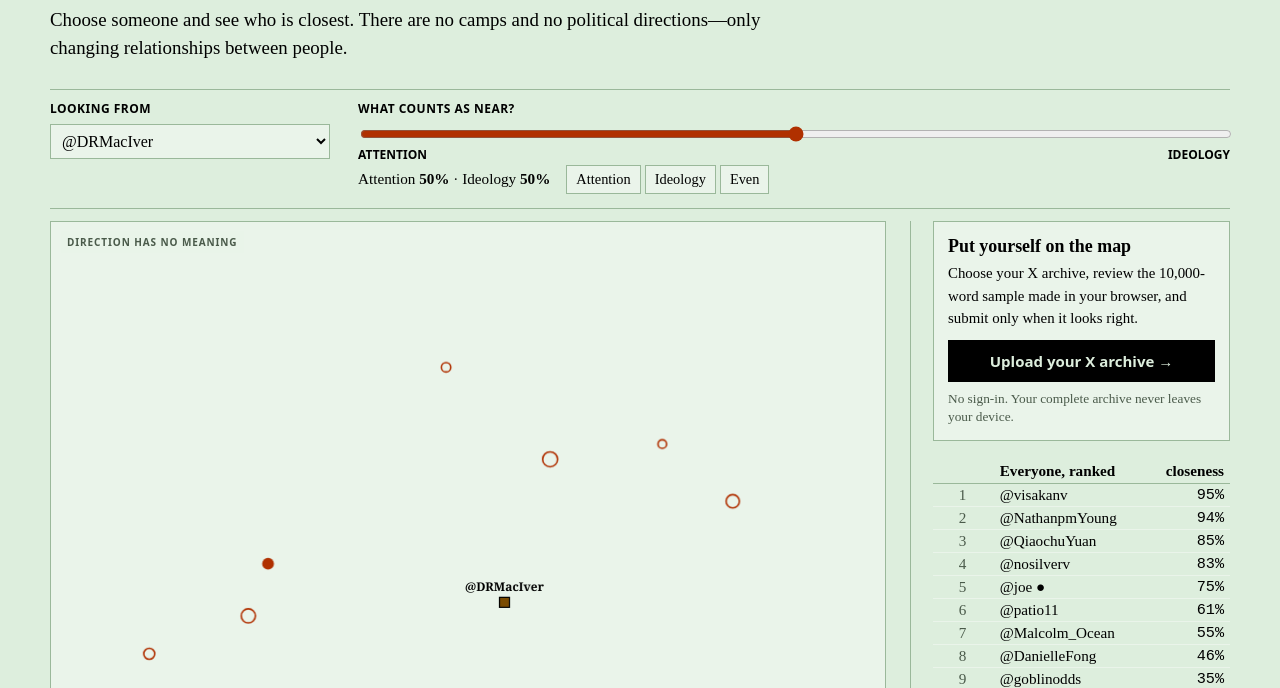
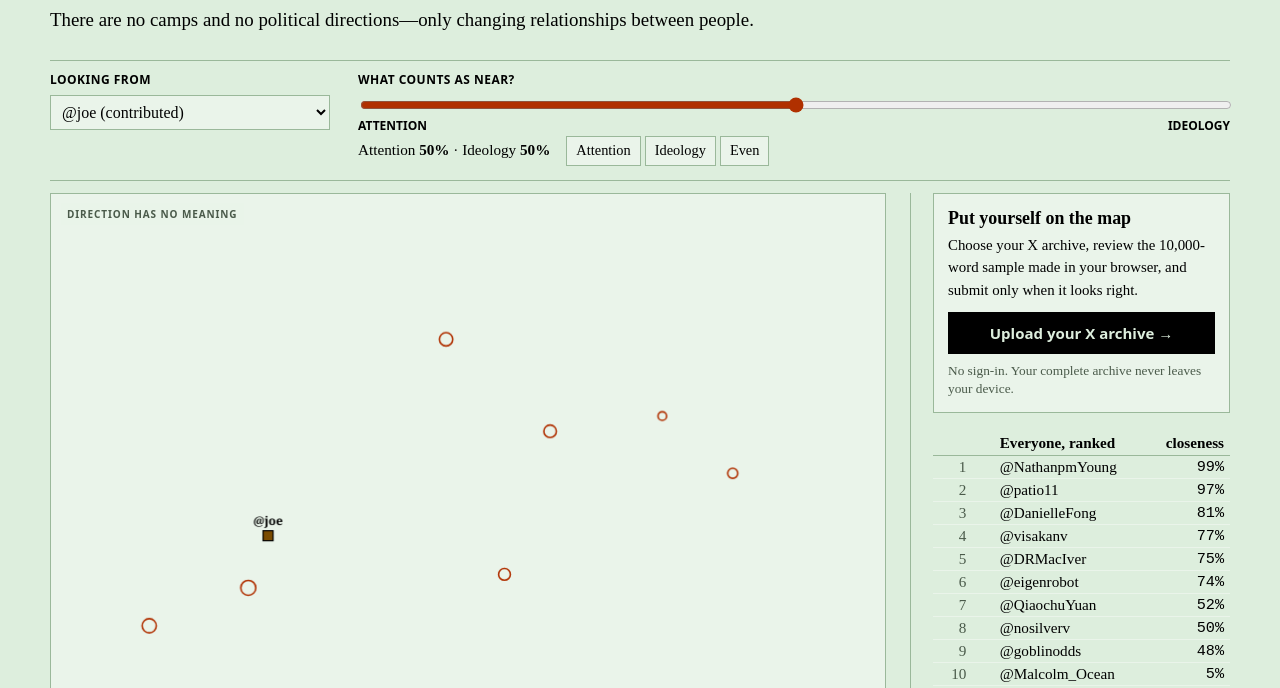
Before and after one commit to jnathan9/thestalwart.com, a plain HTML site: page meetyourneighbors/index.html in a window 1280 px wide. Shown: the part 112-800 px from the top of the page. Drawn offline with Linux system fonts and the light colour scheme.

Commit message:
Improve Meet Your Neighbors map-first experience

```diff
--- a/meetyourneighbors/index.html
+++ b/meetyourneighbors/index.html
@@ -154,8 +154,8 @@ table.nb td.k { width: 1.4em; color: var(--keep); font-weight: bold; }
 <header class="site-hero">
   <p class="eyebrow">MEET YOUR NEIGHBORS</p>
   <h1>Find your neighbors, not your neighborhood.</h1>
-  <p class="lede">Choose someone and see who is closest. There are no camps and
-  no political directions&mdash;only changing relationships between people.</p>
+  <p class="lede">There are no camps and no political directions&mdash;only
+  changing relationships between people.</p>
 </header>
 
 <section class="map-section" aria-labelledby="map-title">
@@ -447,7 +447,14 @@ function start(doc) {
     o.textContent = "@" + p.handle + tierSuffix(p);
     sel.appendChild(o);
   });
-  sel.value = "0";
+  var initialFocus = 0;
+  for (var p = 0; p < D.people.length; p++) {
+    if (String(D.people[p].handle).toLowerCase() === "joe") {
+      initialFocus = p;
+      break;
+    }
+  }
+  sel.value = String(initialFocus);
   sel.addEventListener("change", function () { setFocus(parseInt(sel.value, 10)); });
 
   readColours();
@@ -465,7 +472,7 @@ function start(doc) {
   wireMapHover();
   window.addEventListener("resize", function () { sizeCanvas(); drawMap(); });
 
-  setFocus(0);
+  setFocus(initialFocus);
 }
 
 // ------------------------------------------------------- what the page claims
```
